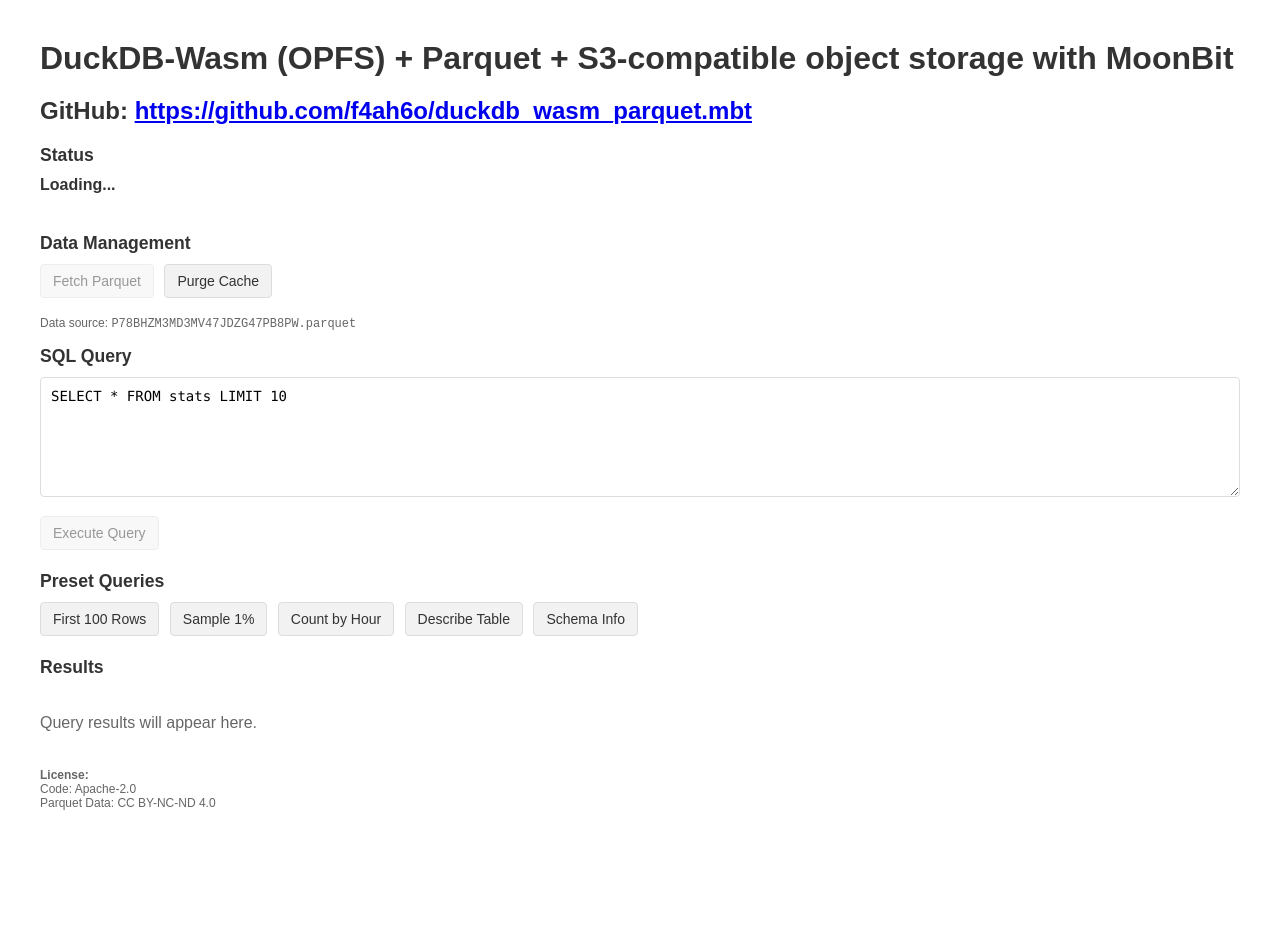
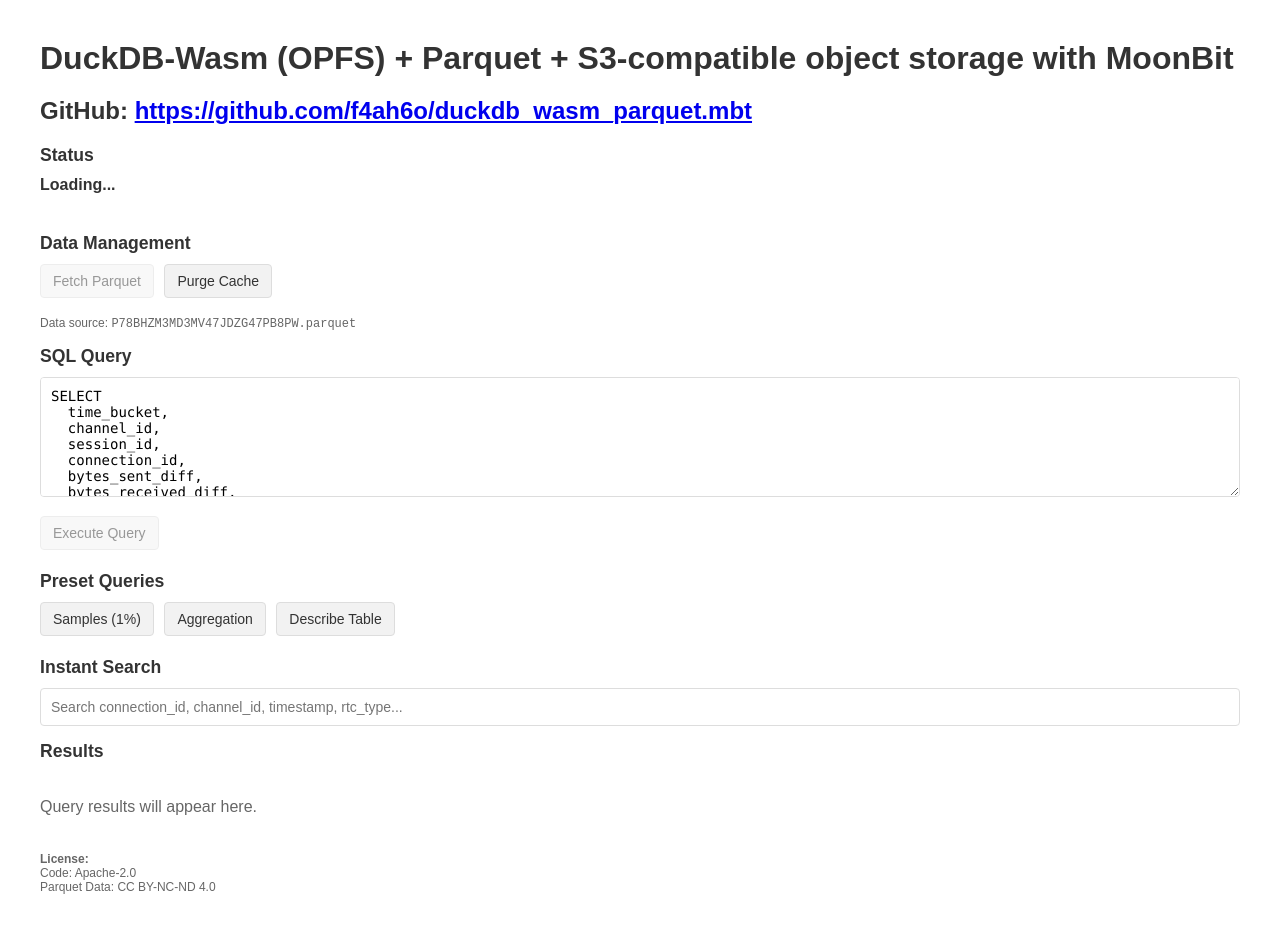
Before and after one commit to f4ah6o/duckdb_wasm_parquet.mbt, a website built with Vite: page index.html in a window 1280 px wide. Before the commit the page ends 850 px from the top, so only its background shows below. Built offline with nearby package versions, Linux system fonts and the light colour scheme.

Commit message:
feat: add instant search with SQL injection protection
- Add perform_search function with escape_sql_string for SQL safety
- Searches connection_id, channel_id, timestamp, rtc_type with SAMPLE 1%
- Add search input field to UI
- Export perform_search for JS access

```diff
--- a/index.html
+++ b/index.html
@@ -1,36 +1,46 @@
 <!DOCTYPE html>
 <html lang="ja">
+
 <head>
   <meta charset="UTF-8">
   <meta name="viewport" content="width=device-width, initial-scale=1.0">
   <title>DuckDB-Wasm (OPFS) + Parquet</title>
   <style>
-    * { box-sizing: border-box; }
+    * {
+      box-sizing: border-box;
+    }
+
     body {
       font-family: Arial, sans-serif;
       margin: 20px;
       padding: 20px;
       color: #333;
     }
+
     .container {
       max-width: 1400px;
     }
+
     h1 {
       margin: 0 0 10px;
     }
+
     .section {
       padding: 0;
       margin-bottom: 15px;
       border: none;
     }
+
     .section h2 {
       margin: 0 0 10px;
       font-size: 1.1em;
     }
+
     .button-row {
       display: block;
       margin-bottom: 10px;
     }
+
     button {
       padding: 8px 12px;
       font-size: 14px;
@@ -42,10 +52,12 @@
       margin-right: 6px;
       margin-bottom: 6px;
     }
+
     button:disabled {
       opacity: 0.5;
       cursor: not-allowed;
     }
+
     #sql-input {
       width: 100%;
       height: 120px;
@@ -56,22 +68,27 @@
       border-radius: 4px;
       resize: vertical;
     }
+
     #sql-input:focus {
       outline: none;
       border-color: #666;
     }
+
     #status {
       margin-bottom: 5px;
       font-weight: bold;
     }
+
     #row-count {
       display: inline-block;
       margin-bottom: 15px;
     }
+
     #result {
       overflow-x: auto;
       margin-top: 20px;
     }
+
     .result-table {
       border-collapse: collapse;
       border: 2px solid #ddd;
@@ -79,6 +96,7 @@
       width: auto;
       font-size: 14px;
     }
+
     .result-table th,
     .result-table td {
       padding: 8px 12px;
@@ -86,50 +104,67 @@
       white-space: nowrap;
       border: 1px solid #ddd;
     }
+
     .result-table th {
       background-color: #f2f2f2;
       font-weight: bold;
       border-bottom: 2px solid #ddd;
     }
+
     .result-table tr:hover {
       background-color: #f5f5f5;
     }
+
     .result-table tr:nth-child(even) {
       background-color: #f9f9f9;
     }
+
     .result-table .null {
       color: #999;
       font-style: italic;
     }
+
     .error {
       color: #cc3333;
       padding: 15px;
       background: #fff0f0;
       border-radius: 4px;
     }
+
     .notice {
       color: #666;
       font-style: italic;
       margin-top: 10px;
     }
+
     .loading {
       opacity: 0.5;
     }
+
     .license-notice {
       font-size: 12px;
       color: #666;
       margin-top: 20px;
     }
+
     @media (max-width: 768px) {
-      body { padding: 10px; }
-      button { width: 100%; }
+      body {
+        padding: 10px;
+      }
+
+      button {
+        width: 100%;
+      }
     }
   </style>
 </head>
+
 <body>
   <div class="container">
     <h1>DuckDB-Wasm (OPFS) + Parquet + S3-compatible object storage with MoonBit</h1>
-    <h2>GitHub: <a href="https://github.com/f4ah6o/duckdb_wasm_parquet.mbt">https://github.com/f4ah6o/duckdb_wasm_parquet.mbt</a></h2>
+    <h2>GitHub: <a
+        href="https://github.com/f4ah6o/duckdb_wasm_parquet.mbt">https://github.com/f4ah6o/duckdb_wasm_parquet.mbt</a>
+    </h2>
 
     <div class="section">
       <h2>Status</h2>
@@ -154,7 +189,46 @@
 
     <div class="section">
       <h2>SQL Query</h2>
-      <textarea id="sql-input" placeholder="Enter your SQL query here...">SELECT * FROM stats LIMIT 10</textarea>
+      <textarea id="sql-input" placeholder="Enter your SQL query here...">SELECT
+  time_bucket,
+  channel_id,
+  session_id,
+  connection_id,
+  bytes_sent_diff,
+  bytes_received_diff,
+  packets_sent_diff,
+  packets_received_diff
+FROM (
+  SELECT
+    time_bucket,
+    channel_id,
+    session_id,
+    connection_id,
+    bytes_sent - LAG(bytes_sent) OVER (PARTITION BY channel_id, session_id, connection_id ORDER BY time_bucket) AS bytes_sent_diff,
+    bytes_received - LAG(bytes_received) OVER (PARTITION BY channel_id, session_id, connection_id ORDER BY time_bucket) AS bytes_received_diff,
+    packets_sent - LAG(packets_sent) OVER (PARTITION BY channel_id, session_id, connection_id ORDER BY time_bucket) AS packets_sent_diff,
+    packets_received - LAG(packets_received) OVER (PARTITION BY channel_id, session_id, connection_id ORDER BY time_bucket) AS packets_received_diff
+  FROM (
+    SELECT
+      strftime(time_bucket('15 seconds', strptime(timestamp, '%Y-%m-%dT%H:%M:%S.%fZ')), '%Y-%m-%d %H:%M:%S') AS time_bucket,
+      channel_id,
+      session_id,
+      connection_id,
+      MAX(CAST(rtc_data->'$.bytesSent' AS BIGINT)) AS bytes_sent,
+      MAX(CAST(rtc_data->'$.bytesReceived' AS BIGINT)) AS bytes_received,
+      MAX(CAST(rtc_data->'$.packetsSent' AS BIGINT)) AS packets_sent,
+      MAX(CAST(rtc_data->'$.packetsReceived' AS BIGINT)) AS packets_received
+    FROM stats
+    WHERE rtc_type = 'transport'
+    GROUP BY time_bucket, channel_id, session_id, connection_id
+  )
+)
+WHERE
+  bytes_sent_diff IS NOT NULL AND
+  bytes_received_diff IS NOT NULL AND
+  packets_sent_diff IS NOT NULL AND
+  packets_received_diff IS NOT NULL
+ORDER BY time_bucket ASC;</textarea>
       <div class="button-row" style="margin-top: 15px;">
         <button id="btn-execute" class="btn-primary" onclick="window.app.run_sql_query()" disabled>
           Execute Query
@@ -165,22 +239,22 @@
     <div class="section">
       <h2>Preset Queries</h2>
       <div class="button-row">
-        <button class="btn-preset" onclick="window.app.run_preset_query('first_100')">
-          First 100 Rows
+        <button class="btn-preset" onclick="window.app.run_preset_query('samples')">
+          Samples (1%)
         </button>
-        <button class="btn-preset" onclick="window.app.run_preset_query('sample')">
-          Sample 1%
-        </button>
-        <button class="btn-preset" onclick="window.app.run_preset_query('count_by_hour')">
-          Count by Hour
+        <button class="btn-preset" onclick="window.app.run_preset_query('aggregation')">
+          Aggregation
         </button>
         <button class="btn-preset" onclick="window.app.run_preset_query('describe')">
           Describe Table
         </button>
-        <button class="btn-preset" onclick="window.app.run_preset_query('schema')">
-          Schema Info
-        </button>
       </div>
+    </div>
+
+    <div class="section">
+      <h2>Instant Search</h2>
+      <input type="text" id="search-input" placeholder="Search connection_id, channel_id, timestamp, rtc_type..."
+        style="width: 100%; padding: 10px; font-size: 14px; border: 1px solid #ddd; border-radius: 4px;">
     </div>
 
     <div class="section">
@@ -210,7 +284,16 @@
       purge_cache: app.purge_cache || app['@app.purge_cache'] || (() => console.error('purge_cache not found')),
       get_row_count: app.get_row_count || app['@app.get_row_count'] || (() => console.error('get_row_count not found')),
       app_init: app.app_init || app['@app.app_init'] || (() => console.error('app_init not found')),
+      perform_search: app.perform_search || app['@app.perform_search'] || (() => console.error('perform_search not found')),
     };
+
+    // Set up instant search listener
+    const searchInput = document.getElementById('search-input');
+    if (searchInput) {
+      searchInput.addEventListener('input', (e) => {
+        window.app.perform_search(e.target.value);
+      });
+    }
 
     // Initialize the application when DOM is ready
     if (document.readyState === 'loading') {
@@ -222,4 +305,5 @@
     }
   </script>
 </body>
+
 </html>
```
Also changed, not shown: 2 other files.
